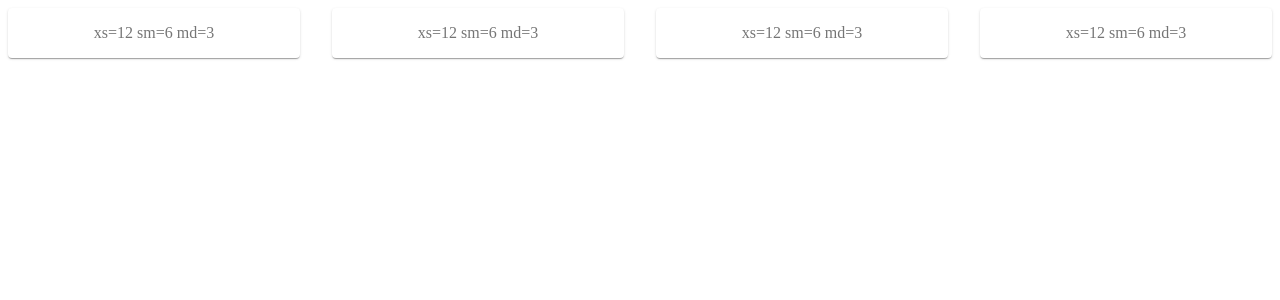
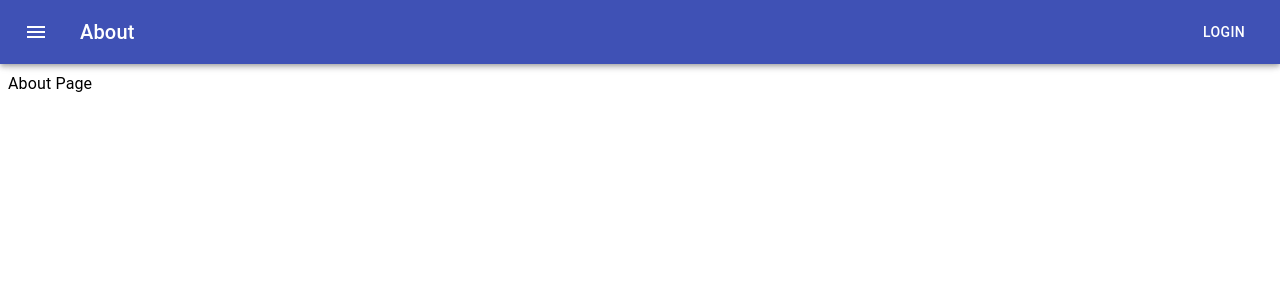
Before and after one commit to eliseuvideira/react-material-ui-cookbook, a React app: page /about in a window 1280 px wide. Shown: the top 300 px of the page. Built offline with nearby package versions, Linux system fonts and the light colour scheme.

Commit message:
checking out files from the app-bar branch into this one

```diff
--- a/src/components/Page.tsx
+++ b/src/components/Page.tsx
@@ -1,37 +1,59 @@
 import React from 'react';
 import { makeStyles } from '@material-ui/core/styles';
-import Grid from '@material-ui/core/Grid';
-import Paper from '@material-ui/core/Paper';
+import ScrollTopButton from './ScrollTopButton';
+import Toolbar from './Toolbar';
+import { Route, BrowserRouter } from 'react-router-dom';
+import { Typography } from '@material-ui/core';
 
 const useStyles = makeStyles((theme) => ({
   root: {
     flexGrow: 1,
   },
-  paper: {
-    padding: theme.spacing(2),
-    textAlign: 'center',
-    color: theme.palette.text.secondary,
+  flex: {
+    flex: 1,
   },
+  menuButton: {
+    marginLeft: -12,
+    marginRight: 20,
+  },
+  toolbarMargin: theme.mixins.toolbar,
 }));
 
 const Page = () => {
   const classes = useStyles();
+  const screen = ({
+    title,
+    content,
+  }: {
+    title: string;
+    content: string;
+  }) => () => (
+    <>
+      <Toolbar title={title} />
+      <Typography>{content}</Typography>
+    </>
+  );
   return (
     <div className={classes.root}>
-      <Grid container spacing={4}>
-        <Grid item xs={12} sm={6} md={3}>
-          <Paper className={classes.paper}>xs=12 sm=6 md=3</Paper>
-        </Grid>
-        <Grid item xs={12} sm={6} md={3}>
-          <Paper className={classes.paper}>xs=12 sm=6 md=3</Paper>
-        </Grid>
-        <Grid item xs={12} sm={6} md={3}>
-          <Paper className={classes.paper}>xs=12 sm=6 md=3</Paper>
-        </Grid>
-        <Grid item xs={12} sm={6} md={3}>
-          <Paper className={classes.paper}>xs=12 sm=6 md=3</Paper>
-        </Grid>
-      </Grid>
+      <div id="back-to-top-anchor" />
+      <BrowserRouter>
+        <Route
+          exact
+          path="/"
+          render={screen({ title: 'Home', content: 'Home Page' })}
+        />
+        <Route
+          exact
+          path="/users"
+          render={screen({ title: 'Users', content: 'Users Page' })}
+        />
+        <Route
+          exact
+          path="/about"
+          render={screen({ title: 'About', content: 'About Page' })}
+        />
+      </BrowserRouter>
+      <ScrollTopButton />
     </div>
   );
 };
--- /dev/null
+++ b/src/components/ScrollTop.tsx
@@ -0,0 +1,45 @@
+import React, { PropsWithChildren } from 'react';
+import {
+  useScrollTrigger,
+  Zoom,
+  makeStyles,
+  createStyles,
+  Theme,
+} from '@material-ui/core';
+import PropTypes from 'prop-types';
+
+const useStyles = makeStyles((theme: Theme) =>
+  createStyles({
+    root: {
+      position: 'fixed',
+      bottom: theme.spacing(2),
+      right: theme.spacing(2),
+    },
+  }),
+);
+
+const ScrollTop: React.FC<PropsWithChildren<{}>> = ({ children }) => {
+  const trigger = useScrollTrigger();
+  const onClick = (event: React.MouseEvent<HTMLDivElement>) => {
+    const anchor = (
+      (event.target as HTMLDivElement).ownerDocument || document
+    ).querySelector('#back-to-top-anchor');
+    if (anchor) {
+      anchor.scrollIntoView({ behavior: 'smooth', block: 'center' });
+    }
+  };
+  const classes = useStyles();
+  return (
+    <Zoom in={trigger}>
+      <div onClick={onClick} role="presentation" className={classes.root}>
+        {children}
+      </div>
+    </Zoom>
+  );
+};
+
+ScrollTop.propTypes = {
+  children: PropTypes.element.isRequired,
+};
+
+export default ScrollTop;
--- /dev/null
+++ b/src/components/ScrollTopButton.tsx
@@ -0,0 +1,14 @@
+import React from 'react';
+import ScrollTop from './ScrollTop';
+import { Fab } from '@material-ui/core';
+import KeyboardArrowUpIcon from '@material-ui/icons/KeyboardArrowUp';
+
+const ScrollTopButton = () => (
+  <ScrollTop>
+    <Fab color="secondary" size="small" aria-label="scroll back to top">
+      <KeyboardArrowUpIcon />
+    </Fab>
+  </ScrollTop>
+);
+
+export default ScrollTopButton;
--- /dev/null
+++ b/src/components/Toolbar.tsx
@@ -0,0 +1,95 @@
+import React, { useState } from 'react';
+import {
+  Toolbar as MaterialToolbar,
+  makeStyles,
+  AppBar,
+  IconButton,
+  Menu,
+  MenuItem,
+  Typography,
+  Button,
+} from '@material-ui/core';
+import MenuIcon from '@material-ui/icons/Menu';
+import PropTypes from 'prop-types';
+import { Link } from 'react-router-dom';
+
+const useStyles = makeStyles((theme) => ({
+  root: {
+    flexGrow: 1,
+  },
+  flex: {
+    flex: 1,
+  },
+  menuButton: {
+    marginLeft: -12,
+    marginRight: 20,
+  },
+  toolbarMargin: theme.mixins.toolbar,
+}));
+
+interface Props {
+  MenuItems?: () => JSX.Element;
+  RightButton?: () => JSX.Element;
+  title: string;
+}
+
+const Toolbar: React.FC<Props> = ({ MenuItems, RightButton, title }) => {
+  const [anchor, setAnchor] = useState<HTMLElement | null>(null);
+  const closeMenu = () => {
+    setAnchor(null);
+  };
+  const classes = useStyles();
+  return (
+    <>
+      <AppBar>
+        <MaterialToolbar>
+          <IconButton
+            className={classes.menuButton}
+            color="inherit"
+            aria-label="Menu"
+            onClick={(e) => setAnchor(e.currentTarget)}
+          >
+            <MenuIcon />
+          </IconButton>
+          <Menu anchorEl={anchor} open={!!anchor} onClose={closeMenu}>
+            {MenuItems && <MenuItems />}
+          </Menu>
+          <Typography variant="h6" color="inherit" className={classes.flex}>
+            {title}
+          </Typography>
+          {RightButton && <RightButton />}
+        </MaterialToolbar>
+      </AppBar>
+      <div className={classes.toolbarMargin} />
+    </>
+  );
+};
+
+Toolbar.defaultProps = {
+  MenuItems: function MenuItems() {
+    return (
+      <>
+        <MenuItem component={Link} to="/">
+          Home
+        </MenuItem>
+        <MenuItem component={Link} to="/users">
+          Users
+        </MenuItem>
+        <MenuItem component={Link} to="/about">
+          About
+        </MenuItem>
+      </>
+    );
+  },
+  RightButton: function RightButton() {
+    return <Button color="inherit">Login</Button>;
+  },
+};
+
+Toolbar.propTypes = {
+  MenuItems: PropTypes.any,
+  RightButton: PropTypes.any,
+  title: PropTypes.string.isRequired,
+};
+
+export default Toolbar;
--- a/tsconfig.json
+++ b/tsconfig.json
@@ -14,5 +14,6 @@
     "forceConsistentCasingInFileNames": true,
     "esModuleInterop": true
   },
-  "include": ["./src/**/*"]
+  "include": ["./src/**/*"],
+  "exclude": ["./node_modules/"]
 }
```
Also changed, not shown: package.json (+6 -1 lines), src/components/HideOnScroll.tsx (added, +20 -0 lines), 1 other file (tests, documents, lock files or other folders).
